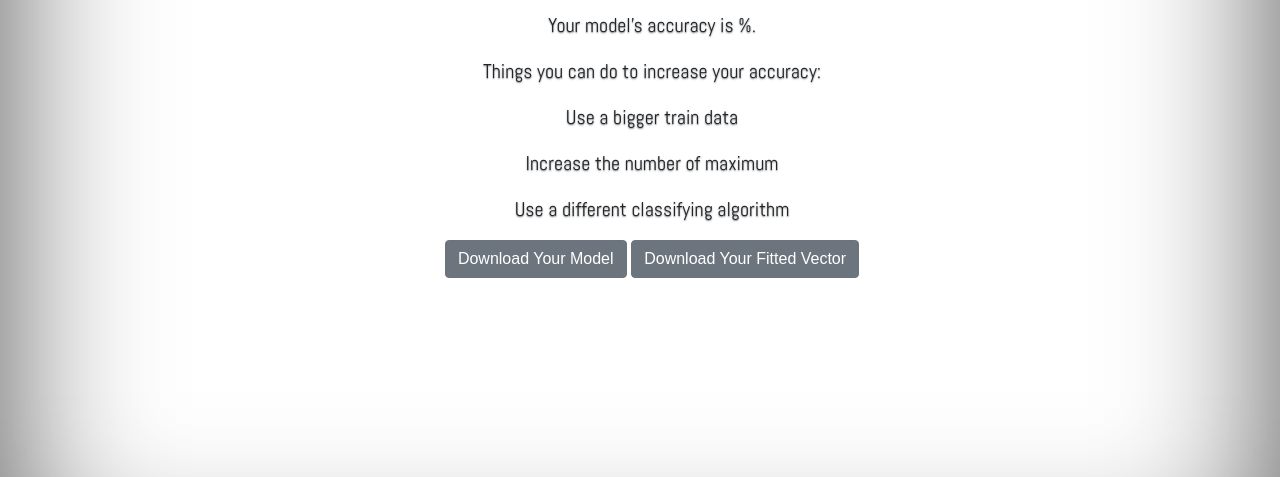
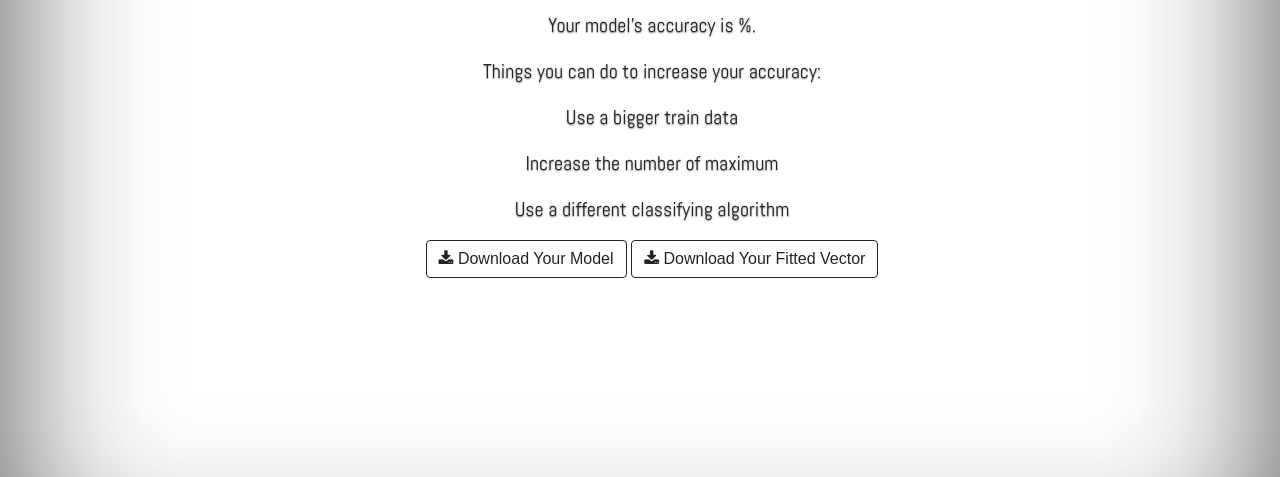
Before and after one commit to 3nws/Classification-Web-App, a Django app: template mysite/templates/train_result.html in a window 1280 px wide. Shown: the part 216-693 px from the top of the page. Run offline with Django 3.2, Linux system fonts and the light colour scheme; the template is opened without the code that fills it, so the values that code supplies are empty; some libraries are stand-ins or nearby versions; some web fonts are replaced.

Commit message:
button styles

```diff
--- a/mysite/templates/train_result.html
+++ b/mysite/templates/train_result.html
@@ -1,6 +1,7 @@
 {% extends 'layout.html' %} {% load static %} {% block content %}
 
 <link rel="stylesheet" href="{% static 'css/styles.css' %}" />
+<link rel="stylesheet" href="https://cdnjs.cloudflare.com/ajax/libs/font-awesome/4.7.0/css/font-awesome.min.css">
 
 <div class="container result" align="center">
   <p>Your model's accuracy is %{{ acc }}.</p>
@@ -9,10 +10,10 @@
   <p>Increase the number of maximum</p>
   <p>Use a different classifying algorithm</p>
   <a href="/train/result/download_model"
-    ><button class="btn btn-secondary">Download Your Model</button></a
+    ><button class="btn btn-outline-dark"><i class="fa fa-download"></i> Download Your Model</button></a
   >
   <a href="/train/result/download_vector"
-    ><button class="btn btn-secondary">Download Your Fitted Vector</button></a
+    ><button class="btn btn-outline-dark"><i class="fa fa-download"></i> Download Your Fitted Vector</button></a
   >
 </div>
 
```
Also changed, not shown: mysite/static/css/styles.css (line endings or trailing spaces).
